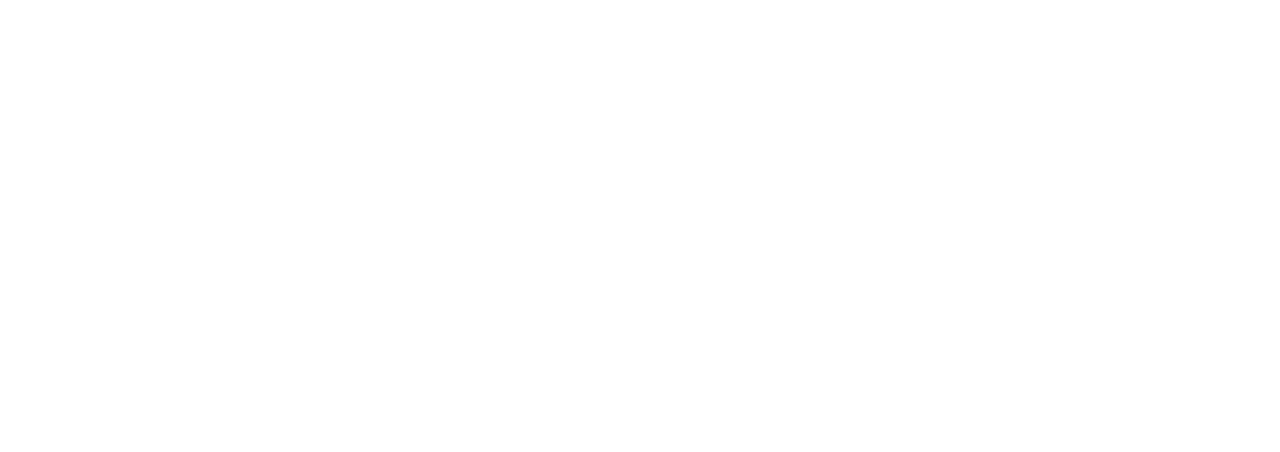
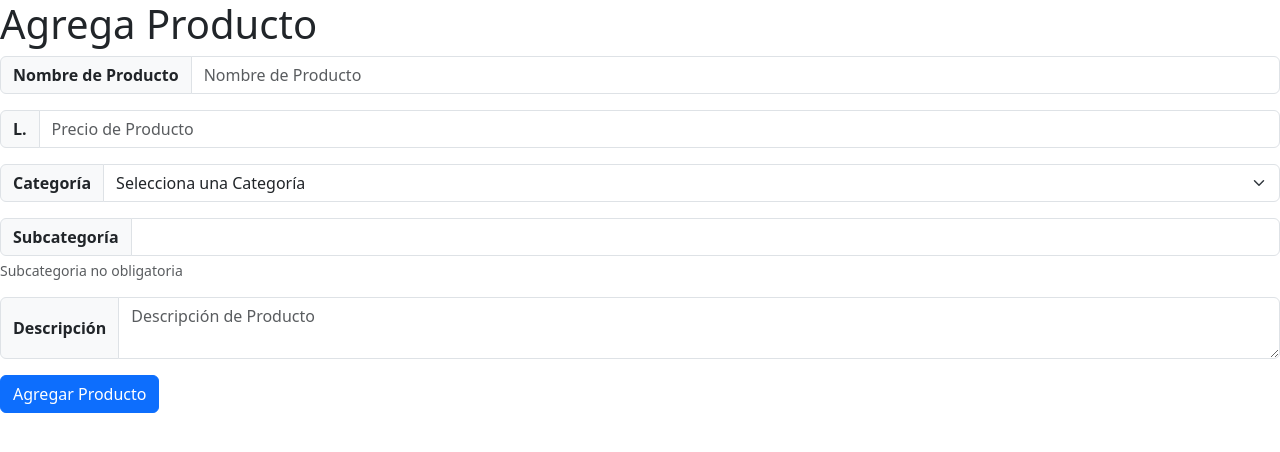
Before and after one commit to AlexGalo0/INGELMECO-Admin, a React (Vite) app: page /admin/add in a window 1280 px wide. Before the commit this address had no page. Shown: the top 452 px of the page. Built offline with nearby package versions, Linux system fonts and the light colour scheme.

Commit message:
prototipo de agregar producto

```diff
--- a/src/App.tsx
+++ b/src/App.tsx
@@ -1,5 +1,6 @@
 import { BrowserRouter, Routes, Route } from "react-router-dom";
 import { AdminForm } from "./Components/AdminForm";
+import { ProductForm } from "./Components/ProductForm";
 function App() {
   return (
     <>
@@ -7,11 +8,9 @@
         <Routes>
           <Route path="/" element={<AdminForm />} />
           <Route
-            path="/home"
+            path="/admin/add"
             element={
-              <>
-                <h1>Home</h1>
-              </>
+              <ProductForm/>
             }
           />
         </Routes>
--- a/src/Components/AdminForm.tsx
+++ b/src/Components/AdminForm.tsx
@@ -21,7 +21,7 @@
       .then(() => {
         handleSuccess(true);
         setTimeout(() => {
-          navigate("/home");
+          navigate("/admin/add");
           handleSuccess(false);
         }, 250);
       })
--- /dev/null
+++ b/src/Components/ProductForm.tsx
@@ -0,0 +1,79 @@
+export const ProductForm = () => {
+  return (
+    <>
+      <h1>Agrega Producto</h1>
+      <form>
+        <div className="input-group mb-3">
+          <span className="input-group-text" id="basic-addon1">
+            <b>Nombre de Producto</b>
+          </span>
+          <input
+            type="text"
+            className="form-control"
+            placeholder="Nombre de Producto"
+            aria-label="Username"
+            aria-describedby="basic-addon1"
+          />
+        </div>
+
+        <div className="input-group mb-3">
+          <span className="input-group-text">
+            <b>L.</b>
+          </span>
+          <input
+            type="number"
+            className="form-control"
+            placeholder="Precio de Producto"
+            aria-label="Recipient's username"
+            aria-describedby="basic-addon2"
+            min={0}
+            step={0.01}
+          />
+        </div>
+
+        <div className="input-group mb-3">
+          <span className="input-group-text">
+            <b>Categoría</b>
+          </span>
+          <select className="form-select" aria-label="Default select example">
+            <option selected>Selecciona una Categoría</option>
+            <option value="1">Categoría 1</option>
+            <option value="2">Categoría 2</option>
+            <option value="3">Categoría 3</option>
+          </select>
+        </div>
+        <div className="mb-3">
+          <div className="input-group">
+            <span className="input-group-text" id="basic-addon3">
+              <b>Subcategoría</b>
+            </span>
+            <input
+              type="text"
+              className="form-control"
+              id="basic-url"
+              aria-describedby="basic-addon3 basic-addon4"
+            />
+          </div>
+          <div className="form-text" id="basic-addon4">
+            Subcategoria no obligatoria
+          </div>
+        </div>
+        <div className="input-group">
+          <span className="input-group-text">
+            <b>Descripción</b>
+          </span>
+          <textarea
+            className="form-control"
+            aria-label="With textarea"
+            placeholder="Descripción de Producto"
+          ></textarea>
+        </div>
+        <div className="mt-3">
+          <button type="submit" className="btn btn-primary">
+            Agregar Producto
+          </button>
+        </div>
+      </form>
+    </>
+  );
+};
```
